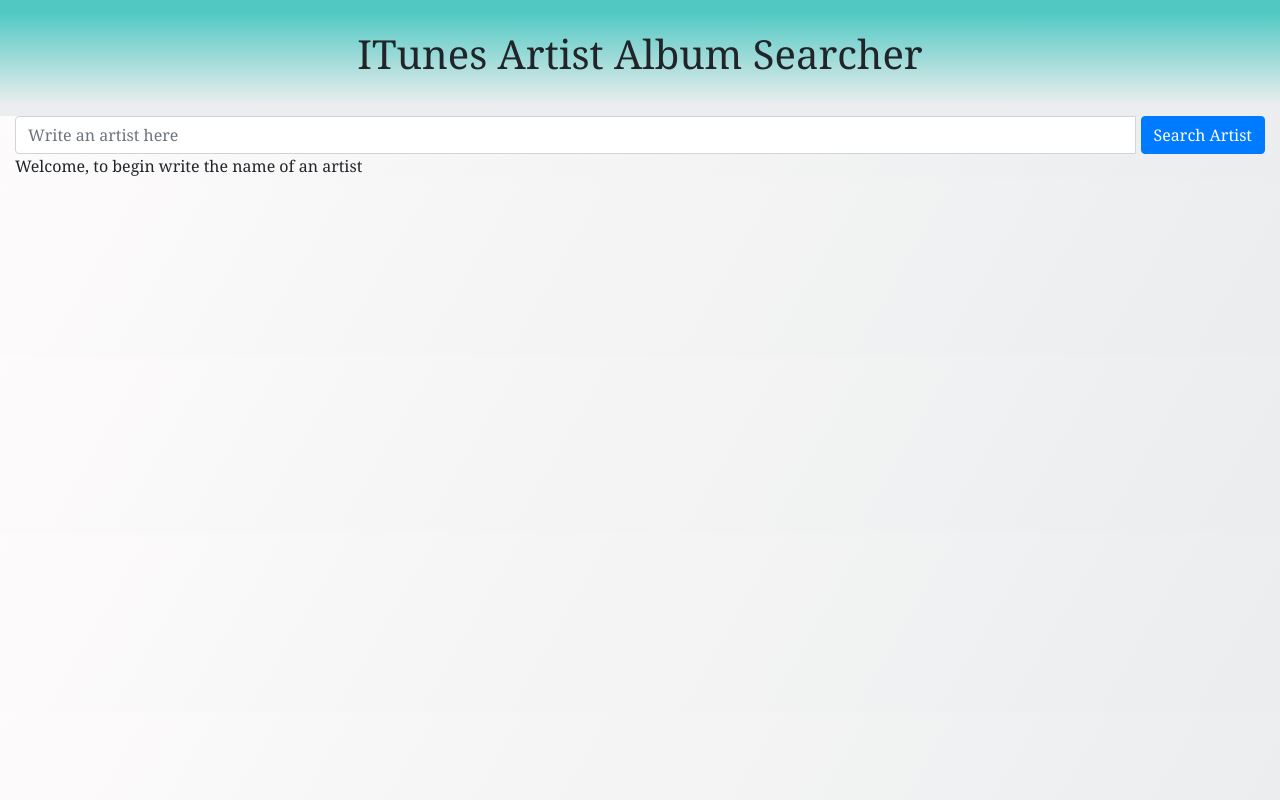
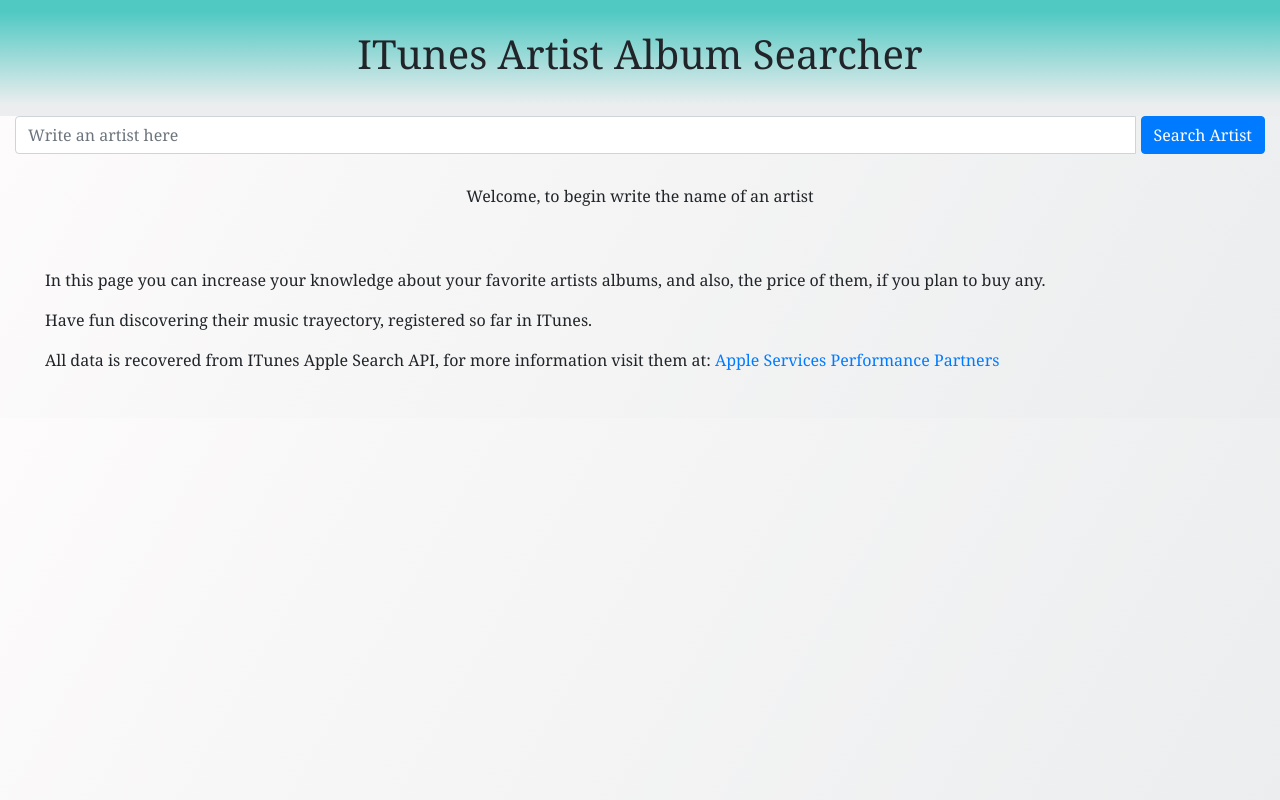
Before and after one commit to GeraldineGalindo/AngularAlbumSearchApp, an Angular app: page / in a window 1280 px wide. Built offline with nearby package versions, Linux system fonts and the light colour scheme; what ngx-pagination would draw is missing.

Commit message:
Empty result message modified

```diff
--- a/src/app/components/layout/empty-result/empty-result.component.css
+++ b/src/app/components/layout/empty-result/empty-result.component.css
@@ -0,0 +1,9 @@
+div{
+    text-align: center;
+    padding: 30px;
+}
+
+
+.suggestions{
+    text-align: justify;
+}
--- a/src/app/components/layout/empty-result/empty-result.component.html
+++ b/src/app/components/layout/empty-result/empty-result.component.html
@@ -1,5 +1,22 @@
 <div>
-    <span>
-        {{advice}}
-    </span>
+    <div class="advice">
+        <span>
+            {{advice}}
+        </span>
+    </div>
+    <div class="suggestions">
+        <span>
+            <p>
+                Maybe...
+            </p>
+            <ul>
+                <li>You have introduced a mistaker character.</li>
+                <li>The name of the artist is not correct.</li>
+                <li>You are missing some acentuation, specially in spanish.</li>
+            </ul>
+            <p>
+                Try again!
+            </p>
+        </span>
+    </div>
 </div>
--- a/src/app/components/layout/welcome-text/welcome-text.component.css
+++ b/src/app/components/layout/welcome-text/welcome-text.component.css
@@ -0,0 +1,12 @@
+div{
+    padding: 30px;
+}
+
+.welcome{
+    text-align: center;
+    text-size-adjust: 100px;
+}
+
+.content{
+    text-align: justify;
+}
--- a/src/app/components/layout/welcome-text/welcome-text.component.html
+++ b/src/app/components/layout/welcome-text/welcome-text.component.html
@@ -1,5 +1,18 @@
-<div>
+<div class="welcome">
     <span>
         {{welcomeMessage}}
     </span>
 </div>
+<div class="content">
+    <p>
+        In this page you can increase your knowledge about your
+        favorite artists albums, and also, the price of them, if you plan to buy any.
+    </p>
+    <p>
+        Have fun discovering their music trayectory, registered so far in ITunes.
+    </p>
+    <p>
+        All data is recovered from ITunes Apple Search API, for more information visit them at: <a href="https://affiliate.itunes.apple.com/">Apple Services Performance Partners</a>
+    </p>
+
+</div>
```
